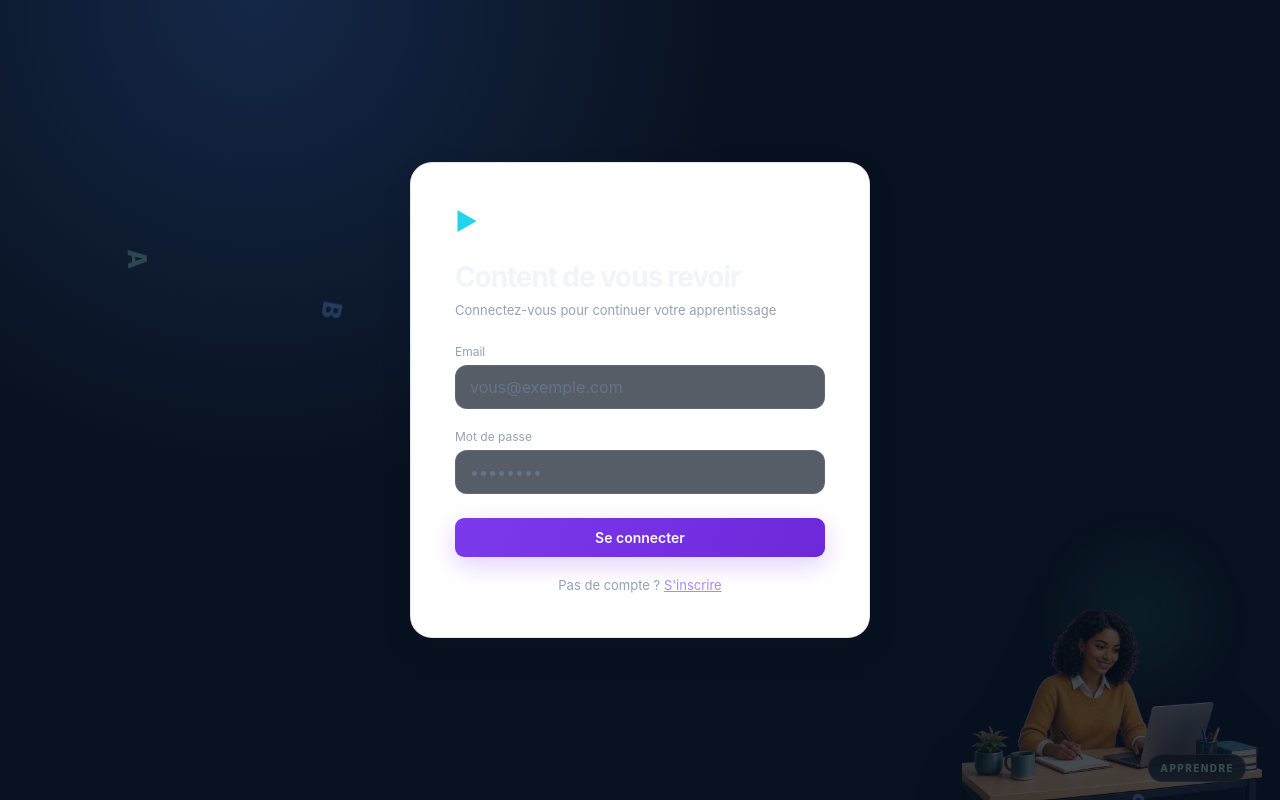
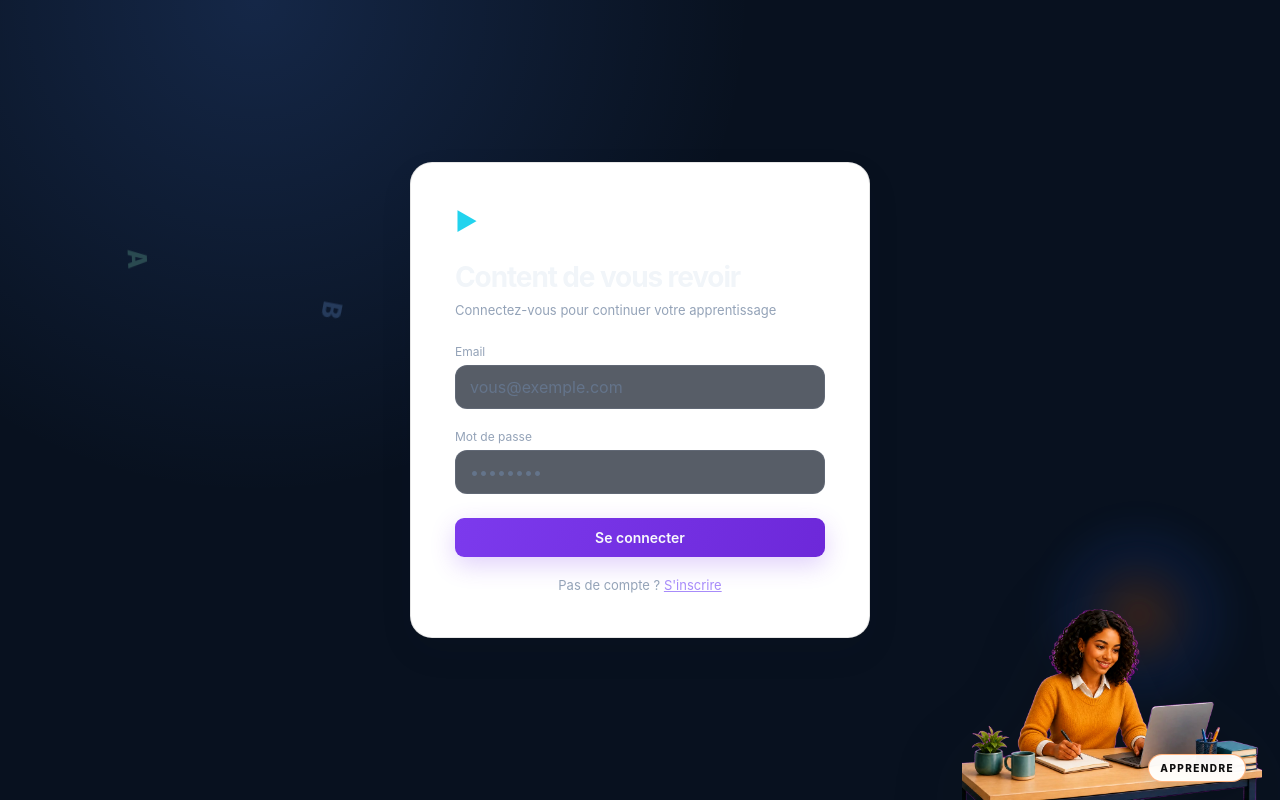
Before and after one commit to geromguershom-dot/video-tutorials-platform-frontend, a React app: page /login in a window 1280 px wide. Built offline with nearby package versions, Linux system fonts and the light colour scheme; no server answers; the HTML template or start-up script is replaced by a standard one.

Commit message:
fix: show scroll teacher in original colors

```diff
--- a/src/index.css
+++ b/src/index.css
@@ -2110,3 +2110,12 @@ body { background-image: radial-gradient(circle at 8% 6%, rgba(249,115,22,.08),
 .hero-title-stage { position: relative; z-index: 4; }
 @media (max-width: 800px) { .hero-title-backdrop { right: -12px; width: 128px; height: 190px; } .hero-title-stage { padding-right: 70px; } }
 @media (prefers-reduced-motion: reduce) { .hero-title-backdrop::after { animation: none; } }
+
+/* SCROLL CHARACTER — FOREGROUND ORIGINAL COLORS */
+.scroll-character { z-index: 12; opacity: 1 !important; filter: saturate(1.08) contrast(1.04) drop-shadow(0 24px 36px rgba(17,17,17,.22)); pointer-events: none; }
+.scroll-character-glow { z-index: 0; background: radial-gradient(circle, rgba(249,115,22,.18), rgba(37,99,235,.08) 42%, transparent 72%); }
+.scroll-character-frame { z-index: 1; opacity: 0; filter: none !important; mix-blend-mode: normal !important; }
+.scroll-character-frame.is-active { opacity: 1 !important; }
+.scroll-character-caption { z-index: 2; color: #111111; background: rgba(255,255,255,.92); border-color: rgba(249,115,22,.5); box-shadow: 0 8px 18px rgba(17,17,17,.12); }
+@media (max-width: 900px) { .scroll-character { opacity: 1 !important; width: min(28vw, 260px); } }
+@media (max-width: 520px) { .scroll-character { opacity: 1 !important; width: 170px; right: -8px; } }
```
